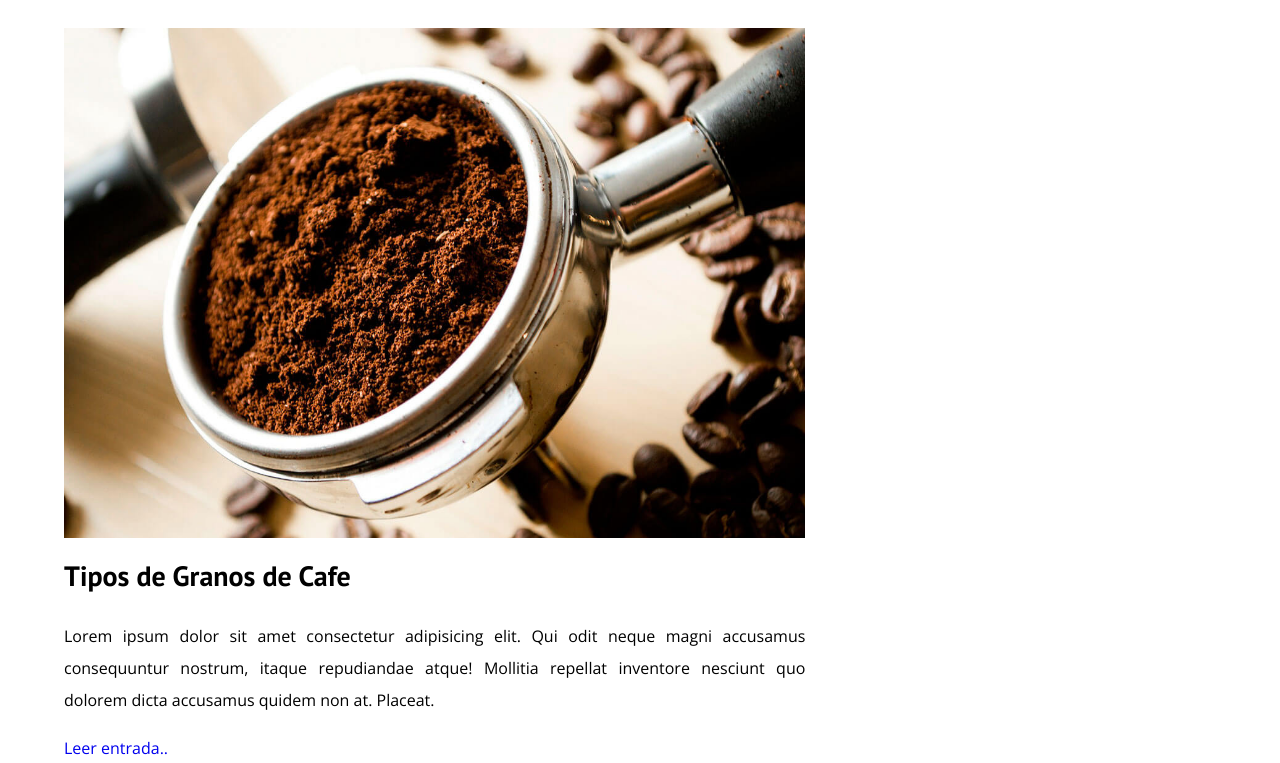
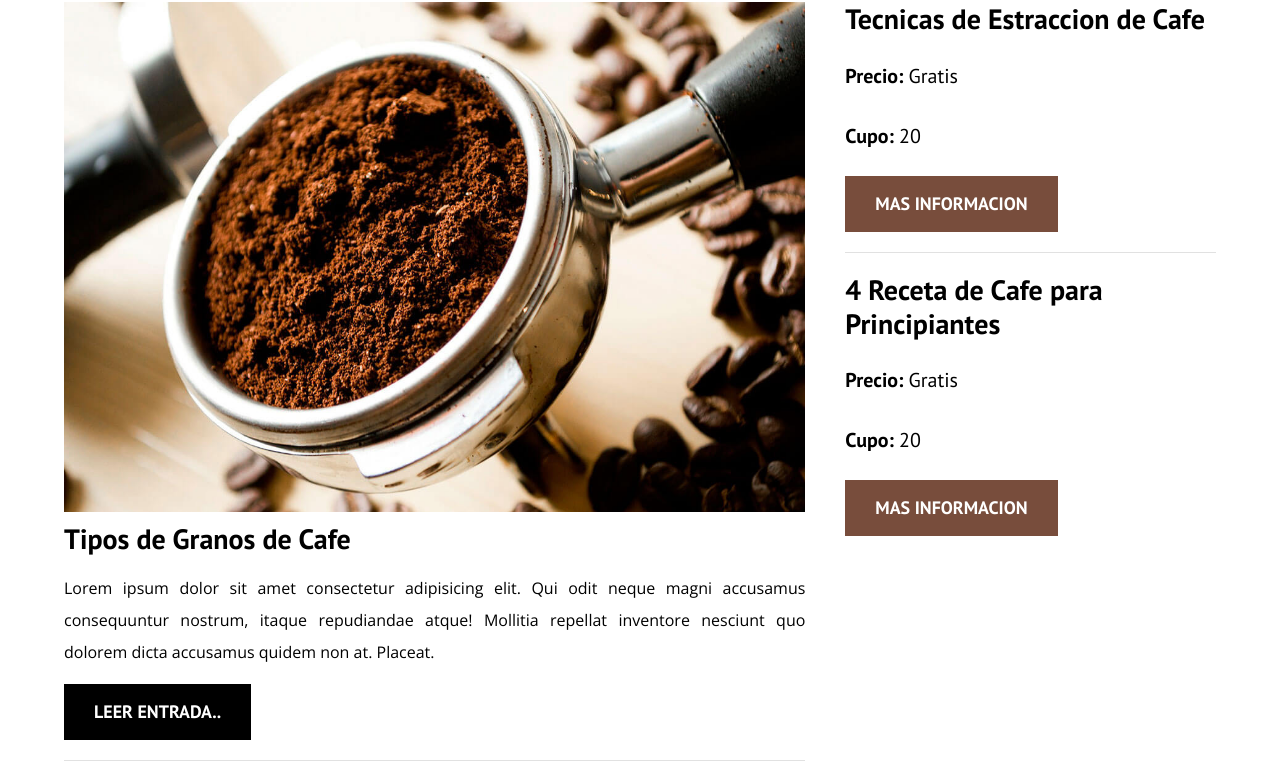
Before and after one commit to slbcronos/blogdecafe_inicio, a plain HTML site: page index.html in a window 1280 px wide. Shown: the part 700-1463 px from the top of the page. Drawn offline with nearby package versions, Linux system fonts and the light colour scheme.

Commit message:
Video 83
Footer

```diff
--- a/css/styles.css
+++ b/css/styles.css
@@ -5,6 +5,7 @@
     --colorPrimario: #784D3C;
     --blanco: #ffffff;
     --negro: #000000;
+    --gris: #e1e1e1;
 
 }
 
@@ -35,6 +36,7 @@ a{
 
 h1,h2,h3,h4{
     font-family: var(--fuenteHeading);
+    line-height: 1.2;
 }
 h1{
     font-size: 4.8rem;
@@ -138,6 +140,68 @@ img{
      }
 
  }
+
+ .entrada{/* esto la pequeña linea tenue de las entradas*/
+     border-bottom: 1px solid var(--gris);
+     margin-bottom: 2rem;
+ }
+ .entrada:last-of-type{ /*el ultimo no requiere la linea gris*/
+     border-bottom: none;
+     margin-bottom: 0;
+ }
+
+ .boton{
+     display: block;/*en un dispositivo movil ocupa todo el espacio*/
+     font-family: var(--fuenteHeading);
+     color: var(--blanco);
+     text-align: center;
+     padding: 1rem 3rem;
+     font-size: 1.8rem;
+     text-transform: uppercase;
+     font-weight: 700;
+     margin-bottom: 2rem;
+
+ }
+/*regresa el boton a un menor tamaño en dispositivos grandes*/
+ @media(min-width:768px){
+     .boton{
+         display: inline-block;
+
+     }
+ }
+
+ .boton--primario{
+     background-color: var(--negro);
+ }
+
+ .boton--secundario{
+    background-color: var(--colorPrimario);
+}
+
+.widget-curso{
+    border-bottom: 1px solid var(--gris);
+    margin-bottom: 2rem;
+
+}
+
+.widget-curso:last-of-type{
+    border-bottom: none;
+    margin-bottom: 0;
+
+}
+
+.widget-curso__label{
+    font-family: var(--fuenteHeading);
+    font-weight: bold;
+    font-size: 2rem;
+}
+
+.widget-curso__info{
+    font-weight: normal;
+    font-size: 2rem;
+}
+
+/*mio*/
  .contenido-principal{
 
  }
@@ -146,4 +210,14 @@ img{
 
  }
 
- p{text-align: justify;}
+ .entrada__contenido p{
+     text-align: justify;
+ }
+
+ .sidebar h3{
+     text-align: center;
+ }
+
+ .cursos{
+     list-style: none;
+ }
--- a/index.html
+++ b/index.html
@@ -69,7 +69,31 @@
 
         </main>
         <aside class="sidebar">
-            <h3>nuestros cursos y talleres</h3>
+            <h3>Nuestros Cursos y Talleres</h3>
+
+            <ul class="cursos no-padding">
+                <li class="widget-curso">
+                    <h4 class="no-margin">Tecnicas de Estraccion de Cafe</h4>
+                    <p class="widget-curso__label">Precio:
+                        <span class="widget-curso__info">Gratis</span>
+                    </p>
+                    <p class="widget-curso__label">Cupo:
+                        <span class="widget-curso__info">20</span>
+                    </p>
+                    <a href="entrada.html" class="boton boton--secundario">Mas Informacion</a>
+                </li>
+
+                <li class="widget-curso">
+                    <h4 class="no-margin">4 Receta de Cafe para Principiantes</h4>
+                    <p class="widget-curso__label">Precio:
+                        <span class="widget-curso__info">Gratis</span>
+                    </p>
+                    <p class="widget-curso__label">Cupo:
+                        <span class="widget-curso__info">20</span>
+                    </p>
+                    <a href="entrada.html" class="boton boton--secundario">Mas Informacion</a>
+                </li>
+            </ul>
 
         </aside>
     </div>
```
